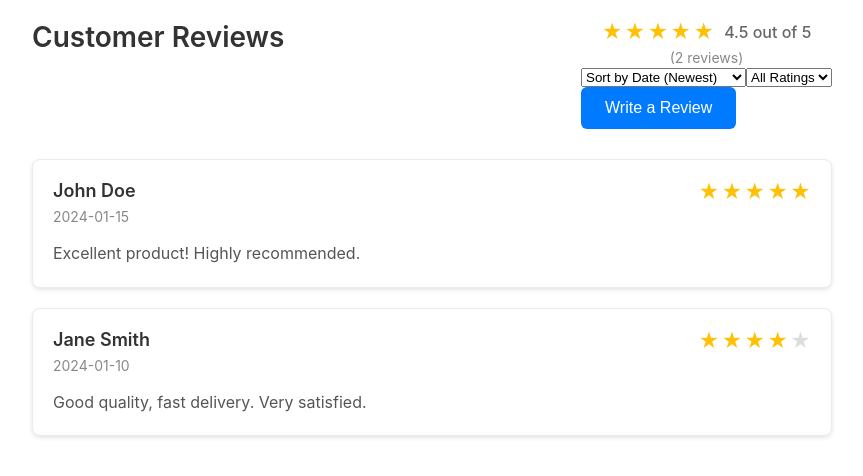
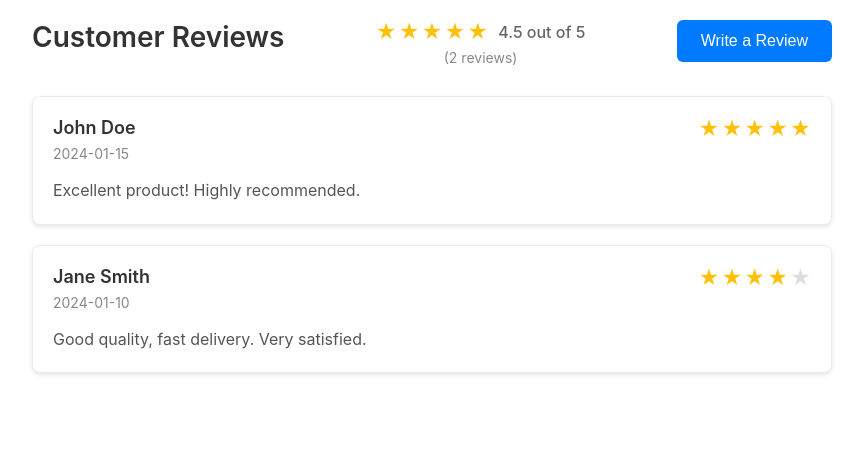
Before and after one commit to abhi11-09-06/React-Review, a React (Create React App) app: page / in a window 1280 px wide. Shown: the top 476 px of the page, without its empty margins (208-1071 px from the left). Built offline with nearby package versions, Linux system fonts and the light colour scheme.

Commit message:
Update Review.jsx

```diff
--- a/src/component/Review.jsx
+++ b/src/component/Review.jsx
@@ -1,7 +1,10 @@
+
+// src/component/Review.js
 import React, { useState, useRef, useEffect } from 'react';
 import './Review.css';
 
 const Review = () => {
+  // useState hooks for component state
   const [reviews, setReviews] = useState([
     {
       id: 1,
@@ -28,20 +31,22 @@ const Review = () => {
   const [showForm, setShowForm] = useState(false);
   const [isSubmitting, setIsSubmitting] = useState(false);
   const [formErrors, setFormErrors] = useState({});
-  const [sortBy, setSortBy] = useState('date'); // New: Sorting state
-  const [filterRating, setFilterRating] = useState(0); // New: Filter by rating
 
+  // useRef hooks for DOM references and persistent values
   const nameInputRef = useRef(null);
   const commentTextareaRef = useRef(null);
   const formContainerRef = useRef(null);
-  const reviewCountRef = useRef(2);
+  const reviewCountRef = useRef(2); // Keep track of initial review count
+  const submitButtonRef = useRef(null);
 
+  // Focus on name input when form opens
   useEffect(() => {
     if (showForm && nameInputRef.current) {
       nameInputRef.current.focus();
     }
   }, [showForm]);
 
+  // Scroll to form when it opens
   useEffect(() => {
     if (showForm && formContainerRef.current) {
       formContainerRef.current.scrollIntoView({
@@ -51,6 +56,7 @@ const Review = () => {
     }
   }, [showForm]);
 
+  // Star Rating Component with useRef
   const StarRating = ({ rating, interactive = false, onRatingChange }) => {
     const [hoveredRating, setHoveredRating] = useState(0);
     const starContainerRef = useRef(null);
@@ -58,6 +64,7 @@ const Review = () => {
     const handleClick = (value) => {
       if (interactive && onRatingChange) {
         onRatingChange(value);
+        // Clear any previous errors when rating is selected
         setFormErrors(prev => ({ ...prev, rating: '' }));
       }
     };
@@ -107,10 +114,12 @@ const Review = () => {
     );
   };
 
+  // Calculate average rating using useRef to avoid recalculation
   const averageRating = reviews.length > 0
     ? (reviews.reduce((sum, review) => sum + review.rating, 0) / reviews.length).toFixed(1)
     : 0;
 
+  // Form validation function
   const validateForm = () => {
     const errors = {};
 
@@ -132,10 +141,12 @@ const Review = () => {
     return Object.keys(errors).length === 0;
   };
 
+  // Handle form submission with useRef and useState
   const handleSubmit = async (e) => {
     e.preventDefault();
 
     if (!validateForm()) {
+      // Focus on first field with error
       if (formErrors.name && nameInputRef.current) {
         nameInputRef.current.focus();
       } else if (formErrors.comment && commentTextareaRef.current) {
@@ -146,6 +157,7 @@ const Review = () => {
 
     setIsSubmitting(true);
 
+    // Simulate API call delay
     await new Promise(resolve => setTimeout(resolve, 1000));
 
     const review = {
@@ -157,11 +169,13 @@ const Review = () => {
     setReviews(prevReviews => [review, ...prevReviews]);
     reviewCountRef.current += 1;
 
+    // Reset form
     setNewReview({ name: '', rating: 0, comment: '' });
     setFormErrors({});
     setShowForm(false);
     setIsSubmitting(false);
 
+    // Clear form fields using refs
     if (nameInputRef.current) nameInputRef.current.value = '';
     if (commentTextareaRef.current) commentTextareaRef.current.value = '';
   };
@@ -173,6 +187,7 @@ const Review = () => {
       [name]: value
     }));
 
+    // Clear error when user starts typing
     if (formErrors[name]) {
       setFormErrors(prev => ({ ...prev, [name]: '' }));
     }
@@ -188,6 +203,7 @@ const Review = () => {
   const handleFormToggle = () => {
     setShowForm(prev => !prev);
     if (showForm) {
+      // Reset form when closing
       setNewReview({ name: '', rating: 0, comment: '' });
       setFormErrors({});
     }
@@ -199,21 +215,10 @@ const Review = () => {
     setFormErrors({});
   };
 
-  // New: Sorting and filtering logic
-  const sortedAndFilteredReviews = reviews
-    .filter(review => filterRating === 0 || review.rating === filterRating)
-    .sort((a, b) => {
-      if (sortBy === 'rating') {
-        return b.rating - a.rating || new Date(b.date) - new Date(a.date);
-      }
-      return new Date(b.date) - new Date(a.date);
-    });
-
   return (
     <div className="review-container">
       <div className="review-header">
         <h2>Customer Reviews</h2>
-        <div className="review-controls">
         <div className="review-stats">
           <div className="average-rating">
             <StarRating rating={Math.round(averageRating)} />
@@ -223,33 +228,12 @@ const Review = () => {
             ({reviews.length} {reviews.length === 1 ? 'review' : 'reviews'})
           </div>
         </div>
-          <div className="review-filters">
-            <select
-              value={sortBy}
-              onChange={(e) => setSortBy(e.target.value)}
-              className="sort-select"
-            >
-              <option value="date">Sort by Date (Newest)</option>
-              <option value="rating">Sort by Rating (Highest)</option>
-            </select>
-            <select
-              value={filterRating}
-              onChange={(e) => setFilterRating(Number(e.target.value))}
-              className="filter-select"
-            >
-              <option value={0}>All Ratings</option>
-              {[1, 2, 3, 4, 5].map(rating => (
-                <option key={rating} value={rating}>{rating} Stars</option>
-              ))}
-            </select>
-          </div>
         <button
           className="add-review-btn"
           onClick={handleFormToggle}
         >
           {showForm ? 'Cancel' : 'Write a Review'}
         </button>
-        </div>
       </div>
 
       {showForm && (
@@ -312,6 +296,7 @@ const Review = () => {
 
             <div className="form-actions">
               <button
+                ref={submitButtonRef}
                 type="submit"
                 className="submit-btn"
                 disabled={isSubmitting}
@@ -332,17 +317,13 @@ const Review = () => {
       )}
 
       <div className="reviews-list">
-        {sortedAndFilteredReviews.length === 0 ? (
+        {reviews.length === 0 ? (
           <div className="no-reviews">
-            <p>No reviews match the selected filters.</p>
+            <p>No reviews yet. Be the first to review!</p>
           </div>
         ) : (
-          sortedAndFilteredReviews.map((review, index) => (
-            <div
-              key={review.id}
-              className="review-card"
-              style={{ animationDelay: `${index * 0.1}s` }}
-            >
+          reviews.map((review) => (
+            <div key={review.id} className="review-card">
               <div className="review-header-card">
                 <div className="reviewer-info">
                   <h4>{review.name}</h4>
```
Lines whose indentation alone changed are shown as unchanged.
